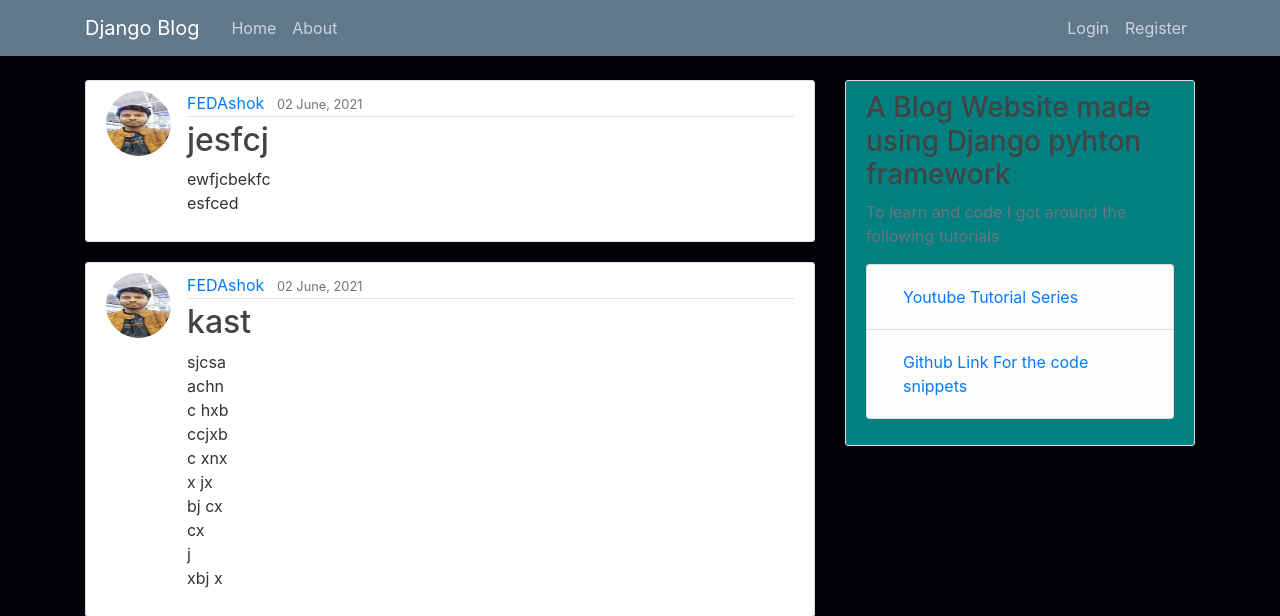
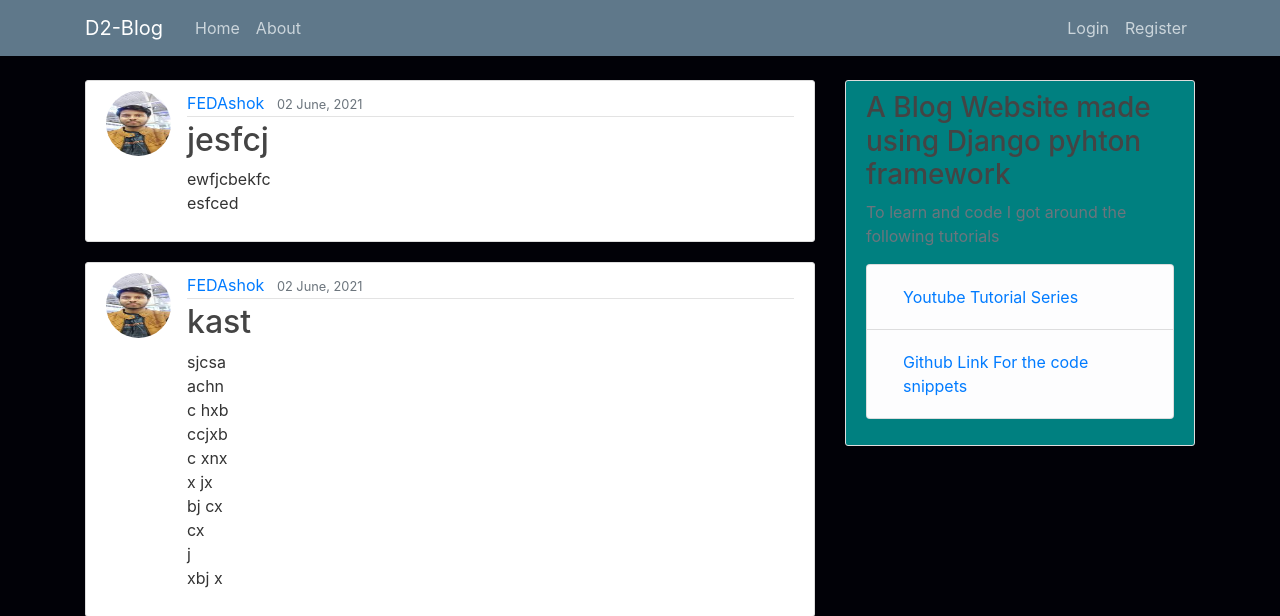
Before and after one commit to Ashokkumar2sa/Django-website-heroku, a Django app: page / in a window 1280 px wide. Shown: the top 616 px of the page. Run offline with Django 3.2, Linux system fonts and the light colour scheme; data comes from the database, SQL or seed files in the repository; some libraries are stand-ins or nearby versions.

Commit message:
t for d2 blog
:wq

```diff
--- a/blog/templates/blog/base.html
+++ b/blog/templates/blog/base.html
@@ -23,7 +23,7 @@
     <header class="site-header">
         <nav class="navbar navbar-expand-md navbar-dark bg-steel fixed-top">
           <div class="container">
-            <a class="navbar-brand mr-4" href="{% url 'blog-home' %}">Django Blog</a>
+            <a class="navbar-brand mr-4" href="{% url 'blog-home' %}">D2-Blog</a>
             <button class="navbar-toggler" type="button" data-toggle="collapse" data-target="#navbarToggle" aria-controls="navbarToggle" aria-expanded="false" aria-label="Toggle navigation">
             <span class="navbar-toggler-icon"></span>
             </button>
```
